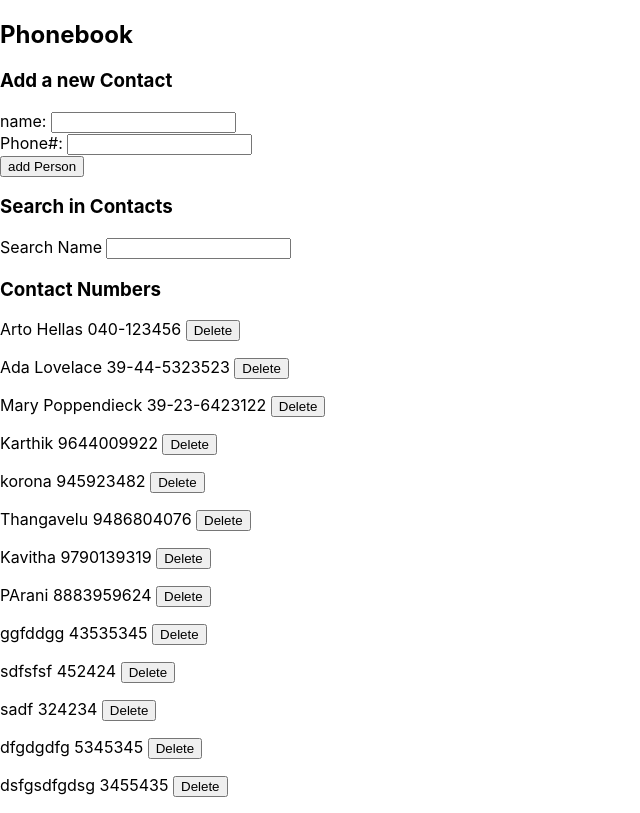
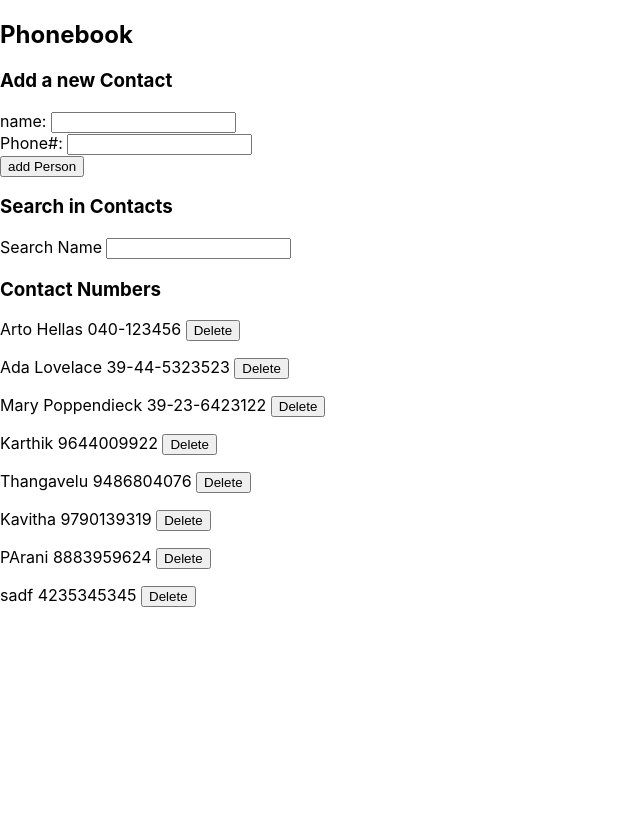
Before and after one commit to tparanidharan/part1, a React (Create React App) app: page / in a window 1280 px wide. Shown: the whole page, without its empty margins (0-640 px from the left). Built offline with nearby package versions, Linux system fonts and the light colour scheme; data requests are answered from the project's data file.

Commit message:
few minor updates

```diff
--- a/db.json
+++ b/db.json
@@ -21,11 +21,6 @@
       "id": 6
     },
     {
-      "name": "korona",
-      "number": "945923482",
-      "id": 8
-    },
-    {
       "name": "Thangavelu",
       "number": "9486804076",
       "id": 10
@@ -41,29 +36,9 @@
       "id": 13
     },
     {
-      "name": "ggfddgg",
-      "number": "43535345",
-      "id": 15
-    },
-    {
-      "name": "sdfsfsf",
-      "number": "452424",
-      "id": 16
-    },
-    {
       "name": "sadf",
-      "number": "324234",
-      "id": 17
-    },
-    {
-      "name": "dfgdgdfg",
-      "number": "5345345",
-      "id": 18
-    },
-    {
-      "name": "dsfgsdfgdsg",
-      "number": "3455435",
-      "id": 19
+      "number": "4235345345",
+      "id": 20
     }
   ]
 }
--- a/src/App.js
+++ b/src/App.js
@@ -113,8 +113,23 @@ const App = () => {
     }
 
     const deleteHandler=(id)=>{
-      console.log(ServiceHandler.deleteContact(base_URL,id))
-      setPersons(persons.filter((person => person.id !== id)))
+      ServiceHandler.deleteContact(base_URL,id).then(delData => {
+          setPersons(persons.filter((person => person.id !== id)))
+          setNotifType('success')
+          setNotifyUser(`${id} deleted successfully`)
+          setTimeout(() => {
+        setNotifType(null)
+         setNotifyUser(null)
+     }, 5000)
+   }).catch(error => {
+     setNotifType('error')
+     setNotifyUser(`${id} could not be deleted`)
+     setTimeout(() => {
+   setNotifType(null)
+    setNotifyUser(null)
+}, 5000)
+   })
+
     }
     const handleSearch = (event) => {
       setSearchName(event.target.value);
```
